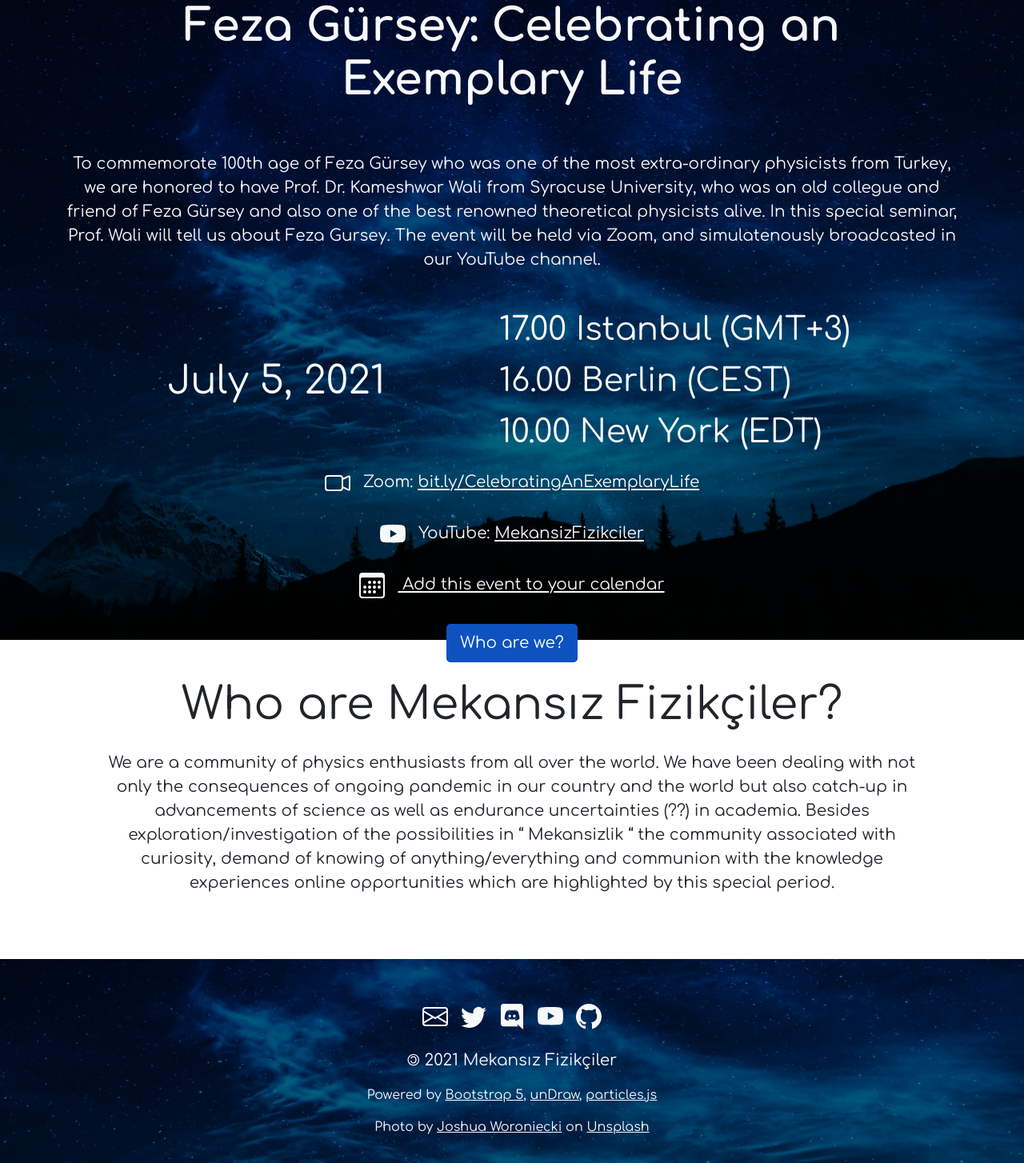
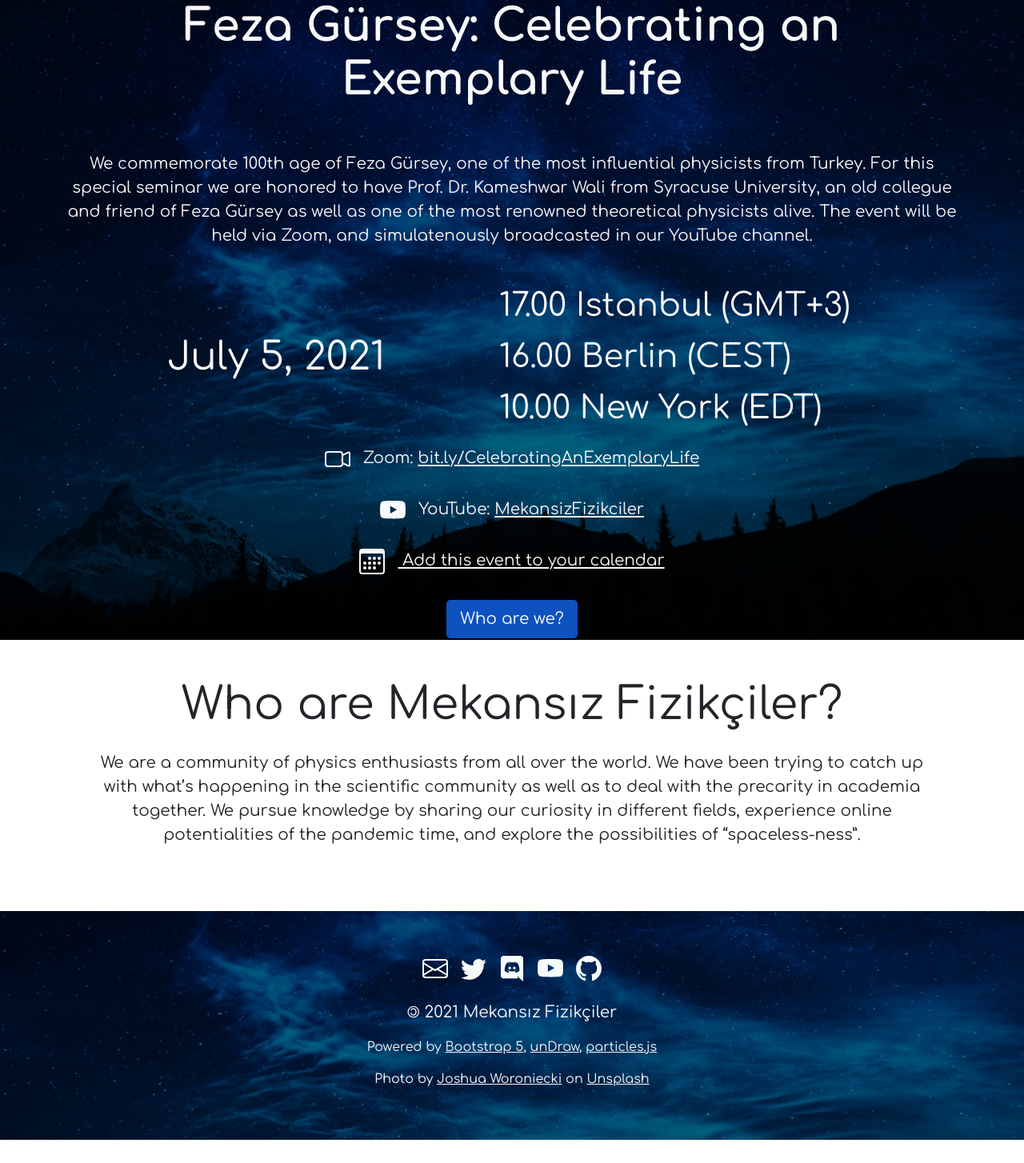
Before and after one commit to mekansiz-fizikciler/mekansiz-fizikciler.github.io, a website: page eng/index.html in a window 1280 px wide. Shown: the top 1454 px of the page at 80% size. After the commit the page ends 1425 px from the top, so only its background shows below. Drawn offline with nearby package versions, Linux system fonts and the light colour scheme.

Commit message:
Edited English text

```diff
--- a/eng/index.html
+++ b/eng/index.html
@@ -22,7 +22,7 @@
                         Feza Gürsey: Celebrating an Exemplary Life
                     </h1>
                     <p class="lead pt-5 pb-3">
-                        To commemorate 100th age of Feza Gürsey who was one of the most extra-ordinary physicists from Turkey, we are honored to have Prof. Dr. Kameshwar Wali from Syracuse University, who was an old collegue and friend of Feza Gürsey and also one of the best renowned theoretical physicists alive. In this special seminar, Prof. Wali will tell us about Feza Gursey. The event will be held via Zoom, and simulatenously broadcasted in our YouTube channel.
+                        We commemorate 100th age of Feza Gürsey, one of the most influential physicists from Turkey. For this special seminar we are honored to have Prof. Dr. Kameshwar Wali from Syracuse University, an old collegue and friend of Feza Gürsey as well as one of the most renowned theoretical physicists alive. The event will be held via Zoom, and simulatenously broadcasted in our YouTube channel.
                     </p>
                     <div class="d-flex align-items-center justify-content-evenly">
                         <div class="p-2"><span class="display-5">July 5, 2021</span></div>
@@ -69,7 +69,7 @@
                 Who are Mekansız Fizikçiler?
             </h1>
             <p class="lead py-3">
-                We are a community of physics enthusiasts from all over the world. We have been dealing with  not only the consequences of ongoing pandemic in our country and the world but also catch-up in advancements of science as well as endurance uncertainties (??) in academia. Besides exploration/investigation of  the possibilities in “ Mekansizlik “ the community associated with curiosity, demand of knowing of anything/everything and communion with the knowledge experiences online opportunities which are highlighted by this special period.
+                We are a community of physics enthusiasts from all over the world. We have been trying to catch up with what’s happening in the scientific community as well as to deal with the precarity in academia together. We pursue knowledge by sharing our curiosity in different fields, experience online potentialities of the pandemic time, and explore the possibilities of “spaceless-ness”.
             </p>
         </div>
     </section>
```
